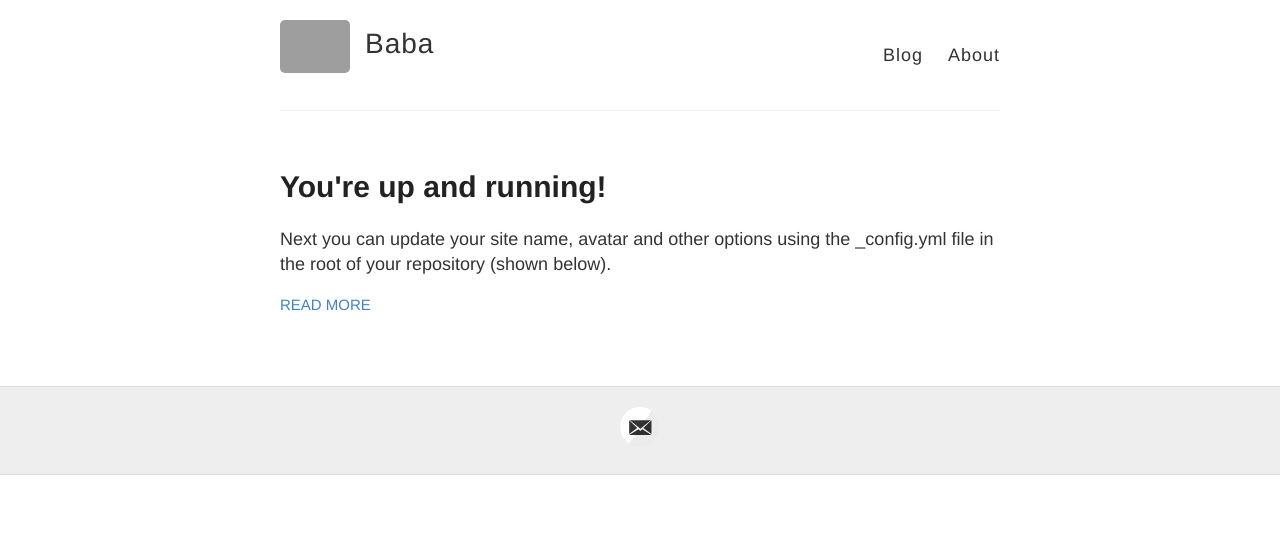
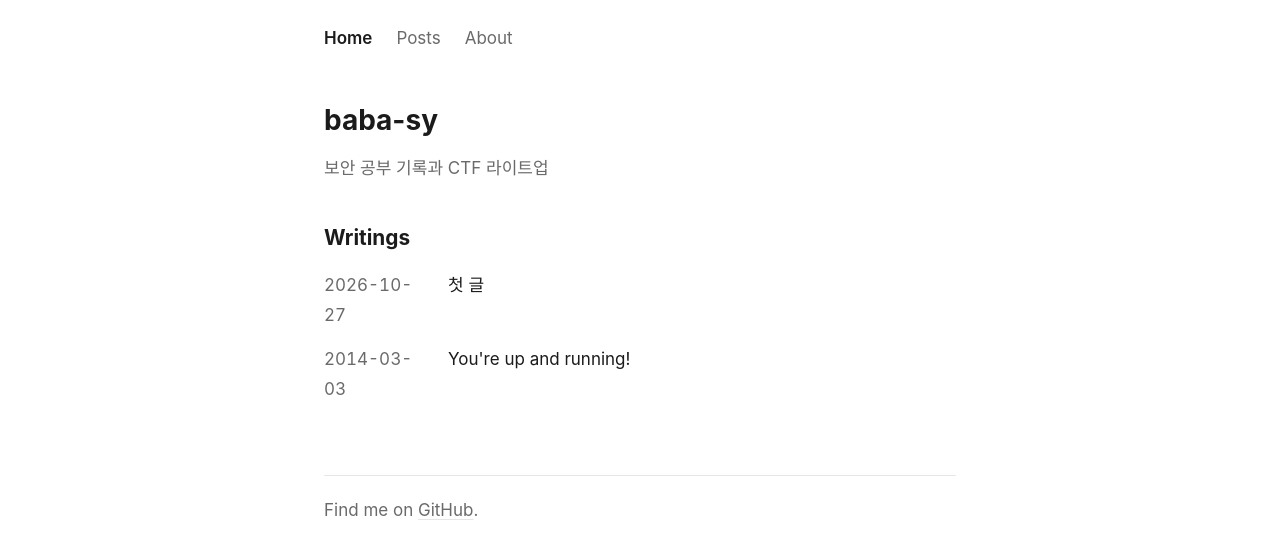
Before and after one commit to baba-sy/baba-sy.github.io, a Jekyll site: the page built from index.html, in a window 1280 px wide. Shown: the top 559 px of the page. Built offline with Jekyll 4.4.1, drawn with Linux system fonts in a browser that asks for light colours; grey boxes are pictures that could not be loaded.

Commit message:
minimal layout

```diff
--- a/_config.yml
+++ b/_config.yml
@@ -1,86 +1,27 @@
-#
-# This file contains configuration flags to customize your site
-#
+title: "baba-sy"
+description: "보안 공부 기록과 CTF 라이트업"
+lang: ko
+timezone: Asia/Seoul
 
-# Name of your site (displayed in the header)
-name: Baba
-
-# Short bio or description (displayed in the header)
-description:
-
-# URL of your avatar or profile pic (you could use your GitHub profile pic)
-avatar: https://github.com/baba-sy
-
-#
-# Flags below are optional
-#
-
-# Includes an icon in the footer for each username you enter
-footer-links:
-  dribbble:
-  email: tjdus121234@gmail.com
-  facebook:
-  flickr:
-  github:
-  instagram:
-  linkedin:
-  pinterest:
-  rss: # just type anything here for a working RSS icon
-  twitter:
-  stackoverflow: # your stackoverflow profile, e.g. "users/50476/bart-kiers"
-  youtube: # channel/<your_long_string> or user/<user-name>
-  googleplus: # anything in your profile username that comes after plus.google.com/
-
-
-# Enter your Disqus shortname (not your username) to enable commenting on posts
-# You can find your shortname on the Settings page of your Disqus account
-disqus:
-
-# Enter your Google Analytics web tracking code (e.g. UA-2110908-2) to activate tracking
-google_analytics:
-
-# Your website URL (e.g. http://barryclark.github.io or http://www.barryclark.co)
-# Used for Sitemap.xml and your RSS feed
-url:
-
-# If you're hosting your site at a Project repository on GitHub pages
-# (http://yourusername.github.io/repository-name)
-# and NOT your User repository (http://yourusername.github.io)
-# then add in the baseurl here, like this: "/repository-name"
+url: "https://baba-sy.github.io"
 baseurl: ""
 
-#
-# !! You don't need to change any of the configuration flags below !!
-#
+# 하단 "Find me on ..." 링크에 쓰여요. email을 비워두면 표시되지 않아요.
+github_username: baba-sy
+email: ""
 
-permalink: /:title/
+markdown: kramdown
+highlighter: rouge
+permalink: /posts/:title/
 
-# The release of Jekyll Now that you're using
-version: v1.2.0
+paginate: 10
+paginate_path: "/posts/page:num/"
+plugins:
+  - jekyll-paginate
 
-# Jekyll 3 now only supports Kramdown for Markdown
-kramdown:
-  # Use GitHub flavored markdown, including triple backtick fenced code blocks
-  input: GFM
-  # Jekyll 3 and GitHub Pages now only support rouge for syntax highlighting
-  syntax_highlighter: rouge
-  syntax_highlighter_opts:
-    # Use existing pygments syntax highlighting css
-    css_class: 'highlight'
-
-# Set the Sass partials directory, as we're using @imports
-sass:
-  style: :expanded # You might prefer to minify using :compressed
-
-# Use the following plug-ins
-gems:
-  - jekyll-sitemap # Create a sitemap using the official Jekyll sitemap gem
-  - jekyll-feed # Create an Atom feed using the official Jekyll feed gem
-
-# Exclude these files from your production _site
 exclude:
+  - README.md
+  - apply_blog.sh
   - Gemfile
   - Gemfile.lock
-  - LICENSE
-  - README.md
-  - CNAME
+  - vendor
--- /dev/null
+++ b/_includes/post-item.html
@@ -0,0 +1,4 @@
+<li>
+  <time datetime="{{ include.post.date | date_to_xmlschema }}">{{ include.post.date | date: "%Y-%m-%d" }}</time>
+  <a href="{{ include.post.url | relative_url }}">{{ include.post.title }}</a>
+</li>
--- a/_layouts/default.html
+++ b/_layouts/default.html
@@ -1,51 +1,32 @@
 <!DOCTYPE html>
-<html>
+<html lang="{{ site.lang | default: 'ko' }}">
 <head>
-    <title>{% if page.title %}{{ page.title }} – {% endif %}{{ site.name }} – {{ site.description }}</title>
-
-    {% include meta.html %}
-
-    <!--[if lt IE 9]>
-      <script src="http://html5shiv.googlecode.com/svn/trunk/html5.js"></script>
-    <![endif]-->
-
-    <link rel="stylesheet" type="text/css" href="{{ site.baseurl }}/style.css" />
-    <link rel="alternate" type="application/rss+xml" title="{{ site.name }} - {{ site.description }}" href="{{ site.baseurl }}/feed.xml" />
-
-    <!-- Created with Jekyll Now - http://github.com/barryclark/jekyll-now -->
+  <meta charset="utf-8">
+  <meta name="viewport" content="width=device-width, initial-scale=1">
+  <title>{% if page.url == '/' or page.title == nil %}{{ site.title }}{% else %}{{ page.title }} | {{ site.title }}{% endif %}</title>
+  <meta name="description" content="{{ site.description }}">
+  <link rel="icon" href="{{ '/favicon.ico' | relative_url }}">
+  <link rel="stylesheet" href="{{ '/assets/css/style.css' | relative_url }}">
 </head>
-
 <body>
-    <div class="wrapper-masthead">
-      <div class="container">
-        <header class="masthead clearfix">
-          <a href="{{ site.baseurl }}/" class="site-avatar"><img src="{{ site.avatar }}" /></a>
-
-          <div class="site-info">
-            <h1 class="site-name"><a href="{{ site.baseurl }}/">{{ site.name }}</a></h1>
-            <p class="site-description">{{ site.description }}</p>
-          </div>
-
-          <nav>
-            <a href="{{ site.baseurl }}/">Blog</a>
-            <a href="{{ site.baseurl }}/about">About</a>
+  <div class="wrap">
+    <header class="site-nav">
+      <nav aria-label="메인 메뉴">
+        <a href="{{ '/' | relative_url }}"{% if page.url == '/' %} aria-current="page"{% endif %}>Home</a>
+        <a href="{{ '/posts/' | relative_url }}"{% if page.url contains '/posts/' %} aria-current="page"{% endif %}>Posts</a>
+        <a href="{{ '/about/' | relative_url }}"{% if page.url contains '/about' %} aria-current="page"{% endif %}>About</a>
       </nav>
     </header>
-      </div>
-    </div>
 
-    <div id="main" role="main" class="container">
+    <main>
       {{ content }}
-    </div>
+    </main>
 
-    <div class="wrapper-footer">
-      <div class="container">
-        <footer class="footer">
-          {% include svg-icons.html %}
+    <footer class="site-footer">
+      <p>Find me on
+        <a href="https://github.com/{{ site.github_username }}">GitHub</a>{% if site.email != '' and site.email %} and <a href="mailto:{{ site.email }}">email</a>{% endif %}.
+      </p>
     </footer>
   </div>
-    </div>
-
-    {% include analytics.html %}
 </body>
 </html>
--- /dev/null
+++ b/assets/css/style.css
@@ -0,0 +1,150 @@
+:root {
+  --bg: #ffffff;
+  --fg: #1b1b1b;
+  --muted: #6a6a6a;
+  --line: #e6e6e6;
+  --accent: #2457c5;
+  --code-bg: #f5f5f5;
+  --hl-comment: #7a7a7a;
+  --hl-keyword: #7b3fa0;
+  --hl-string: #1f7a4d;
+  --hl-number: #b35c00;
+  --hl-func: #2457c5;
+}
+
+@media (prefers-color-scheme: dark) {
+  :root {
+    --bg: #141414;
+    --fg: #e8e8e8;
+    --muted: #9a9a9a;
+    --line: #2c2c2c;
+    --accent: #8ab4ff;
+    --code-bg: #1e1e1e;
+    --hl-comment: #8a8a8a;
+    --hl-keyword: #c9a0e8;
+    --hl-string: #8fd1a8;
+    --hl-number: #f0b070;
+    --hl-func: #8ab4ff;
+  }
+}
+
+* { box-sizing: border-box; }
+
+html { -webkit-text-size-adjust: 100%; }
+
+body {
+  margin: 0;
+  background: var(--bg);
+  color: var(--fg);
+  font-family: -apple-system, BlinkMacSystemFont, "Apple SD Gothic Neo",
+    "Malgun Gothic", "Noto Sans KR", "Segoe UI", system-ui, sans-serif;
+  font-size: 17px;
+  line-height: 1.75;
+}
+
+.wrap {
+  max-width: 42rem;
+  margin: 0 auto;
+  padding: 1.5rem 1.25rem 4rem;
+}
+
+a {
+  color: inherit;
+  text-decoration: underline;
+  text-decoration-color: var(--line);
+  text-underline-offset: 0.2em;
+}
+a:hover { color: var(--accent); text-decoration-color: currentColor; }
+a:focus-visible { outline: 2px solid var(--accent); outline-offset: 2px; border-radius: 2px; }
+
+/* 상단 메뉴 */
+.site-nav { margin-bottom: 3rem; }
+.site-nav nav { display: flex; gap: 1.5rem; }
+.site-nav a { text-decoration: none; color: var(--muted); }
+.site-nav a:hover { color: var(--fg); }
+.site-nav a[aria-current="page"] {
+  color: var(--fg);
+  font-weight: 600;
+}
+
+h1, h2, h3, h4 { line-height: 1.3; font-weight: 650; }
+h1 { font-size: 1.75rem; margin: 0 0 1rem; }
+h2 { font-size: 1.3rem; margin: 2.2rem 0 0.8rem; }
+h3 { font-size: 1.1rem; margin: 1.8rem 0 0.6rem; }
+.section { margin-top: 2.5rem; }
+.section a { text-decoration: none; }
+
+.lead { color: var(--muted); margin: 0 0 1rem; }
+
+/* 글 목록 */
+.post-list { list-style: none; margin: 0; padding: 0; }
+.post-list li {
+  display: flex;
+  gap: 1.25rem;
+  padding: 0.45rem 0;
+}
+.post-list time {
+  flex: 0 0 6.5rem;
+  color: var(--muted);
+  font-variant-numeric: tabular-nums;
+}
+.post-list a { text-decoration: none; }
+.post-list a:hover { text-decoration: underline; }
+
+/* 페이지 번호 */
+.pager {
+  display: flex;
+  gap: 1.25rem;
+  align-items: baseline;
+  margin-top: 2rem;
+  color: var(--muted);
+}
+
+/* 글 본문 */
+.post .meta { color: var(--muted); margin: -0.4rem 0 2rem; }
+.post-body img { max-width: 100%; height: auto; }
+.post-body blockquote {
+  margin: 1.2rem 0;
+  padding-left: 1rem;
+  border-left: 3px solid var(--line);
+  color: var(--muted);
+}
+.post-body table { display: block; overflow-x: auto; border-collapse: collapse; }
+.post-body th, .post-body td { border: 1px solid var(--line); padding: 0.4rem 0.7rem; }
+.back { margin-top: 3rem; }
+
+/* 코드 */
+code, pre {
+  font-family: ui-monospace, SFMono-Regular, Menlo, Consolas, "D2Coding", monospace;
+  font-size: 0.9em;
+}
+code { background: var(--code-bg); padding: 0.1em 0.35em; border-radius: 4px; }
+pre {
+  background: var(--code-bg);
+  padding: 1rem;
+  border-radius: 6px;
+  overflow-x: auto;
+  line-height: 1.55;
+}
+pre code { background: none; padding: 0; }
+
+.highlight span[class^="c"] { color: var(--hl-comment); font-style: italic; }
+.highlight span[class^="k"] { color: var(--hl-keyword); }
+.highlight span[class^="s"] { color: var(--hl-string); }
+.highlight span[class^="m"] { color: var(--hl-number); }
+.highlight .nf, .highlight .nc, .highlight .nb { color: var(--hl-func); }
+
+/* 하단 */
+.site-footer {
+  margin-top: 4rem;
+  padding-top: 1.25rem;
+  border-top: 1px solid var(--line);
+  color: var(--muted);
+}
+.site-footer p { margin: 0; }
+
+@media (max-width: 30rem) {
+  body { font-size: 16px; }
+  .post-list li { flex-direction: column; gap: 0; padding: 0.6rem 0; }
+  .post-list time { flex-basis: auto; }
+}
--- a/index.html
+++ b/index.html
@@ -1,18 +1,13 @@
 ---
 layout: default
+title: Home
 ---
+<h1>{{ site.title }}</h1>
+<p class="lead">{{ site.description }}</p>
 
-<div class="posts">
-  {% for post in site.posts %}
-    <article class="post">
-
-      <h1><a href="{{ site.baseurl }}{{ post.url }}">{{ post.title }}</a></h1>
-
-      <div class="entry">
-        {{ post.excerpt }}
-      </div>
-
-      <a href="{{ site.baseurl }}{{ post.url }}" class="read-more">Read More</a>
-    </article>
+<h2 class="section"><a href="{{ '/posts/' | relative_url }}">Writings</a></h2>
+<ul class="post-list">
+  {% for post in site.posts limit: 5 %}
+    {% include post-item.html post=post %}
   {% endfor %}
-</div>
+</ul>
--- a/style.scss
+++ /dev/null
@@ -1,289 +0,0 @@
----
----
-
-//
-// IMPORTS
-//
-
-@import "reset";
-@import "variables";
-// Syntax highlighting @import is at the bottom of this file
-
-/**************/
-/* BASE RULES */
-/**************/
-
-html {
-  font-size: 100%;
-}
-
-body {
-	background: $white;
-  font: 18px/1.4 $helvetica;
-  color: $darkGray;
-}
-
-.container {
-  margin: 0 auto;
-  max-width: 740px;
-  padding: 0 10px;
-  width: 100%;
-}
-
-h1, h2, h3, h4, h5, h6 {
-  font-family: $helveticaNeue;
-  color: $darkerGray;
-  font-weight: bold;
-
-  line-height: 1.7;
-  margin: 1em 0 15px;
-  padding: 0;
-
-  @include mobile {
-    line-height: 1.4;
-  }
-}
-
-h1 {
-  font-size: 30px;
-  a {
-    color: inherit;
-  }
-}
-
-h2 {
-  font-size: 24px;
-}
-
-h3 {
-  font-size: 20px;
-}
-
-h4 {
-  font-size: 18px;
-  color: $gray;
-}
-
-p {
-  margin: 15px 0;
-}
-
-a {
-  color: $blue;
-  text-decoration: none;
-	cursor: pointer;
-  &:hover, &:active {
-    color: $blue;
-  }
-}
-
-ul, ol {
-  margin: 15px 0;
-  padding-left: 30px;
-}
-
-ul {
-  list-style-type: disc;
-}
-
-ol {
-  list-style-type: decimal;
-}
-
-ol ul, ul ol, ul ul, ol ol {
-  margin: 0;
-}
-
-ul ul, ol ul {
-  list-style-type: circle;
-}
-
-em, i {
-  font-style: italic;
-}
-
-strong, b {
-  font-weight: bold;
-}
-
-img {
-  max-width: 100%;
-}
-
-// Fixes images in popup boxes from Google Translate
-.gmnoprint img {
-  max-width: none;
-}
-
-.date {
-  font-style: italic;
-  color: $gray;
-}
-
-// Specify the color of the selection
-::-moz-selection {
-  color: $black;
-  background: $lightGray;
-}
-::selection {
-  color: $black;
-  background: $lightGray;
-}
-
-// Nicolas Gallagher's micro clearfix hack
-// http://nicolasgallagher.com/micro-clearfix-hack/
-.clearfix:before,
-.clearfix:after {
-    content: " ";
-    display: table;
-}
-
-.clearfix:after {
-    clear: both;
-}
-
-/*********************/
-/* LAYOUT / SECTIONS */
-/*********************/
-
-//
-// .masthead
-//
-
-.wrapper-masthead {
-  margin-bottom: 50px;
-}
-
-.masthead {
-  padding: 20px 0;
-  border-bottom: 1px solid $lightGray;
-
-  @include mobile {
-    text-align: center;
-  }
-}
-
-.site-avatar {
-  float: left;
-  width: 70px;
-  height: 70px;
-  margin-right: 15px;
-
-  @include mobile {
-    float: none;
-    display: block;
-    margin: 0 auto;
-  }
-
-  img {
-    border-radius: 5px;
-  }
-}
-
-.site-info {
-  float: left;
-
-  @include mobile {
-    float: none;
-    display: block;
-    margin: 0 auto;
-  }
-}
-
-.site-name {
-  margin: 0;
-  color: $darkGray;
-  cursor: pointer;
-  font-family: $helveticaNeue;
-  font-weight: 300;
-  font-size: 28px;
-  letter-spacing: 1px;
-}
-
-.site-description {
-  margin: -5px 0 0 0;
-  color: $gray;
-  font-size: 16px;
-
-  @include mobile {
-    margin: 3px 0;
-  }
-}
-
-nav {
-  float: right;
-  margin-top: 23px; // @TODO: Vertically middle align
-  font-family: $helveticaNeue;
-  font-size: 18px;
-
-  @include mobile {
-    float: none;
-    margin-top: 9px;
-    display: block;
-    font-size: 16px;
-  }
-
-  a {
-    margin-left: 20px;
-    color: $darkGray;
-    text-align: right;
-    font-weight: 300;
-    letter-spacing: 1px;
-
-    @include mobile {
-      margin: 0 10px;
-      color: $blue;
-    }
-  }
-}
-
-//
-// .main
-//
-
-.posts > .post {
-  padding-bottom: 2em;
-  border-bottom: 1px solid $lightGray;
-}
-
-.posts > .post:last-child {
-  padding-bottom: 1em;
-  border-bottom: none;
-}
-
-.post {
-  blockquote {
-    margin: 1.8em .8em;
-    border-left: 2px solid $gray;
-    padding: 0.1em 1em;
-    color: $gray;
-    font-size: 22px;
-    font-style: italic;
-  }
-
-  .comments {
-    margin-top: 10px;
-  }
-
-  .read-more {
-    text-transform: uppercase;
-    font-size: 15px;
-  }
-}
-
-.wrapper-footer {
-  margin-top: 50px;
-  border-top: 1px solid #ddd;
-  border-bottom: 1px solid #ddd;
-  background-color: $lightGray;
-}
-
-footer {
-  padding: 20px 0;
-  text-align: center;
-}
-
-// Settled on moving the import of syntax highlighting to the bottom of the CSS
-// ... Otherwise it really bloats up the top of the CSS file and makes it difficult to find the start
-@import "highlights";
-@import "svg-icons";
```
Also changed, not shown: _layouts/post.html (+5 -9 lines), _posts/2026-10-27-hello-world.md (added, +10 -0 lines), about.md (+5 -9 lines), posts/index.html (added, +23 -0 lines), images/profile.jpg (added), 2 other files. Lines whose indentation alone changed are shown as unchanged.
